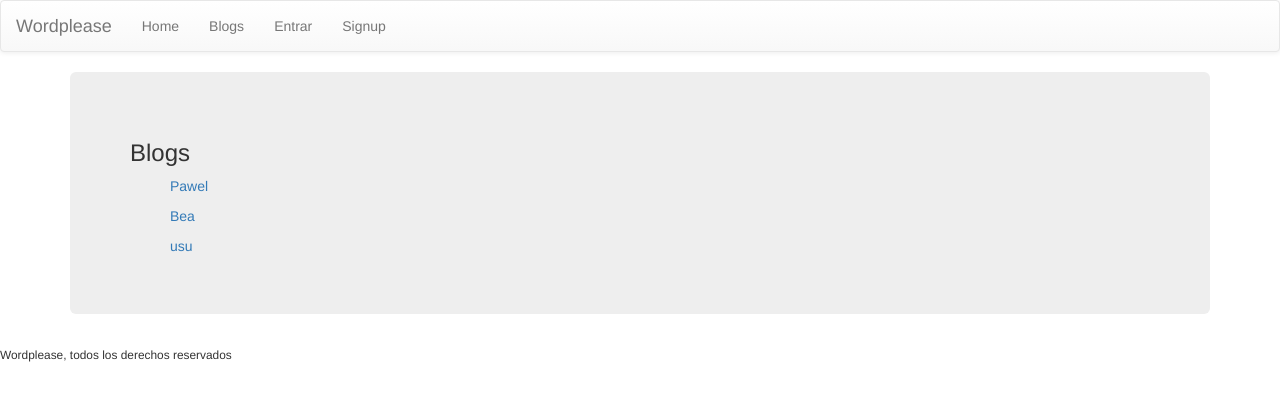
After one commit to walnow78/wordplese, a Django app: page /blogs/ in a window 1280 px wide. The commit adds this page. Shown: the top 401 px of the page. Run offline with Django 3.2, Linux system fonts and the light colour scheme; data comes from the database, SQL or seed files in the repository; both versions use the stored data as it was after the commit; some libraries are stand-ins or nearby versions.

Commit message:
Creada la pagina de blogs y su detalle

```diff
--- /dev/null
+++ b/blogs/templates/blogs/blogs.html
@@ -0,0 +1,17 @@
+{% extends 'base.html' %}
+
+{% block section %}
+
+    <h3>Blogs</h3>
+
+    {% if blogs|length > 0 %}
+        {% for blog in blogs %}
+            <ul>
+                <a href="{% url 'blog_list_detail' blog %}">{{ blog.first_name }}</a>
+            </ul>
+        {% endfor %}
+    {% else %}
+        No existen blocks en este momento
+    {% endif %}
+
+{% endblock %}
--- a/blogs/views.py
+++ b/blogs/views.py
@@ -2,7 +2,8 @@
 from django.http import HttpResponseNotFound
 from django.shortcuts import render
 from blogs.models import Post
-from django.views.generic import View
+from django.views.generic import View, ListView
+from django.contrib.auth.models import User
 
 class HomeView(View):
 
@@ -29,3 +30,21 @@ class PostDetailView(View):
             return render(request, 'blogs/post_detail.html', context)
         else:
             return HttpResponseNotFound("No existe el post")
+
+class BlogListView(View):
+    def get(self, request):
+        blogs = User.objects.all()
+        context = {
+            "blogs" : blogs
+        }
+        return render(request, 'blogs/blogs.html', context)
+
+class BlogListDetailView(View):
+    def get(self, request, user):
+        possible_posts = Post.objects.filter(owner__username=self.kwargs['user'])
+
+        context = {
+            'post_list': possible_posts
+        }
+
+        return render(request, 'blogs/home.html', context)
--- a/wordplease/templates/base.html
+++ b/wordplease/templates/base.html
@@ -17,6 +17,7 @@
         <div>
             <ul class="nav navbar-nav">
                 <li> <a href="{% url 'home' %}">Home</a></li>
+                <li><a href="{% url 'blog_list' %}">Blogs</a></li>
                 {% if user.is_authenticated %}
                    <li> <a href="{% url 'user_logout' %}">Salir</a></li>
                 {% else %}
--- a/wordplease/urls.py
+++ b/wordplease/urls.py
@@ -1,17 +1,22 @@
 from django.conf.urls import include, url
 from django.contrib import admin
-from blogs.views import HomeView, PostDetailView
+from blogs.views import HomeView, PostDetailView, BlogListView, BlogListDetailView
 from users.views import LoginView, LogoutView, SignupView
 from django.contrib.auth.decorators import login_required
 
 urlpatterns = [
     url(r'^admin/', include(admin.site.urls)),
 
+    # Blogs
+
+    url(r'^blogs/$', BlogListView.as_view(), name='blog_list'),
+    url(r'^blogs/(?P<user>[A-Za-z0-9]+)$', BlogListDetailView.as_view(), name='blog_list_detail'),
+
     # Posts
     url(r'^$', HomeView.as_view(), name='home'),
     url(r'^posts/(?P<pk>[0-9]+)$', PostDetailView.as_view(), name='post'),
 
-        # Users URL
+    # Users URL
 
     url(r'^login$', LoginView.as_view(), name='user_login'),
     url(r'^logout$', LogoutView.as_view(), name='user_logout'),
```
Also changed, not shown: db.sqlite3.
